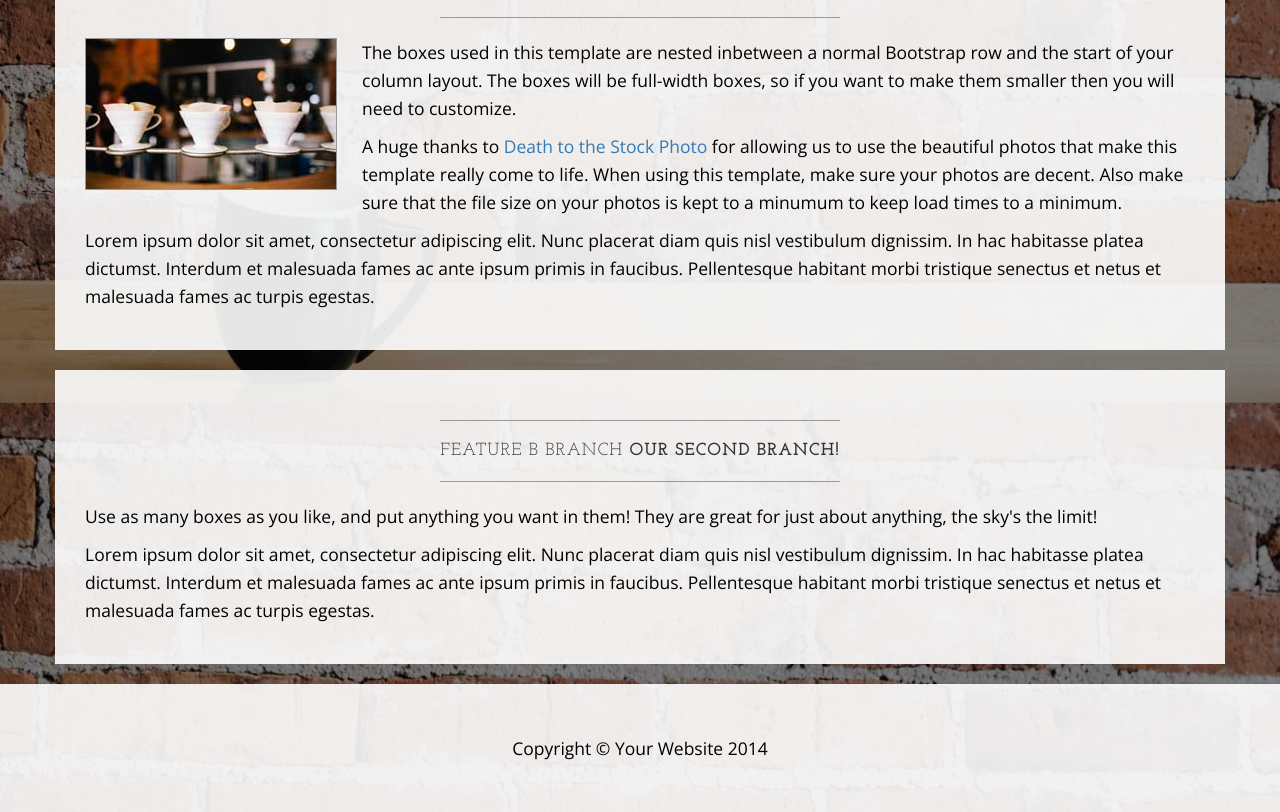
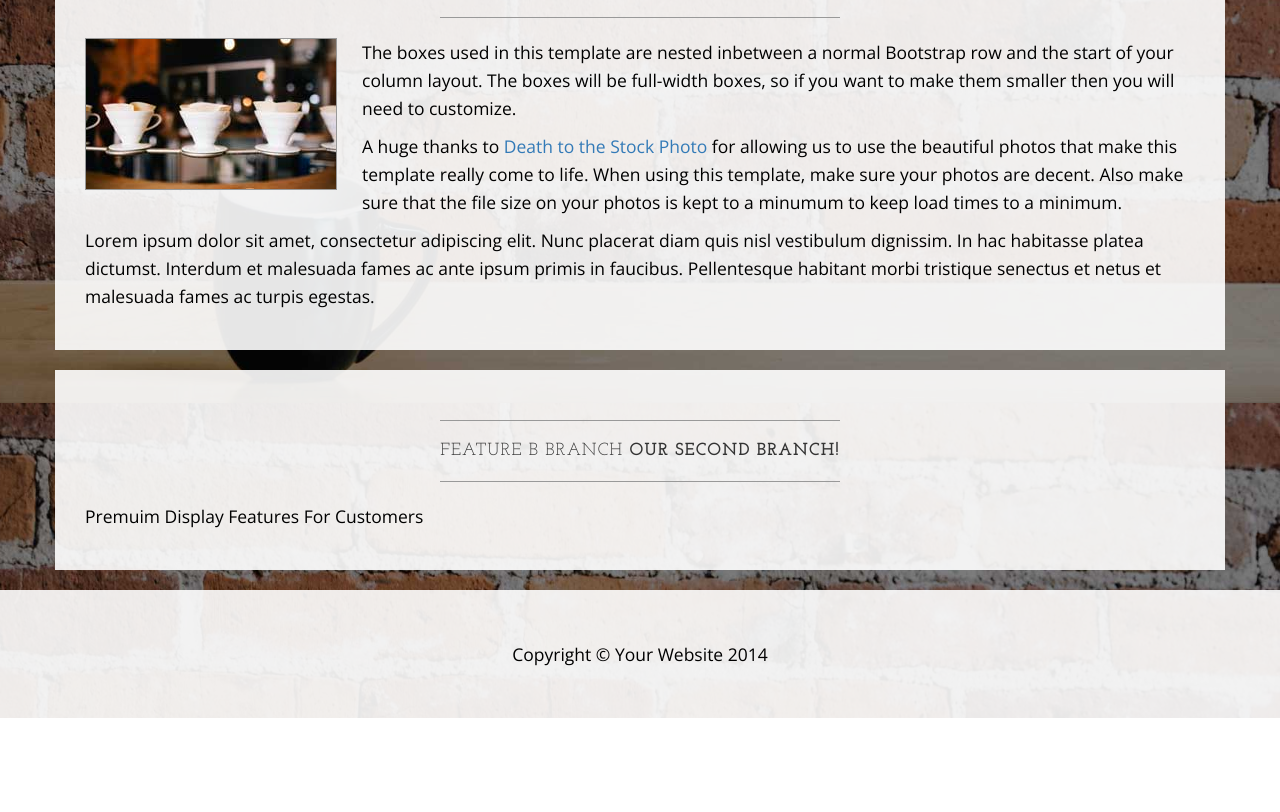
Before and after one commit to Integrion/Theme-Code, a plain HTML site: page index.html in a window 1280 px wide. Shown: the part 1197-2009 px from the top of the page. After the commit the page ends 1915 px from the top, so only its background shows below. Drawn offline with nearby package versions, Linux system fonts and the light colour scheme.

Commit message:
Edited Paragraph On Feature B

```diff
--- a/index.html
+++ b/index.html
@@ -144,8 +144,7 @@
                         <strong>Our Second Branch!</strong>
                     </h2>
                     <hr>
-                    <p>Use as many boxes as you like, and put anything you want in them! They are great for just about anything, the sky's the limit!</p>
-                    <p>Lorem ipsum dolor sit amet, consectetur adipiscing elit. Nunc placerat diam quis nisl vestibulum dignissim. In hac habitasse platea dictumst. Interdum et malesuada fames ac ante ipsum primis in faucibus. Pellentesque habitant morbi tristique senectus et netus et malesuada fames ac turpis egestas.</p>
+                    <p>Premuim Display Features For Customers</p>
                 </div>
             </div>
         </div>
```
